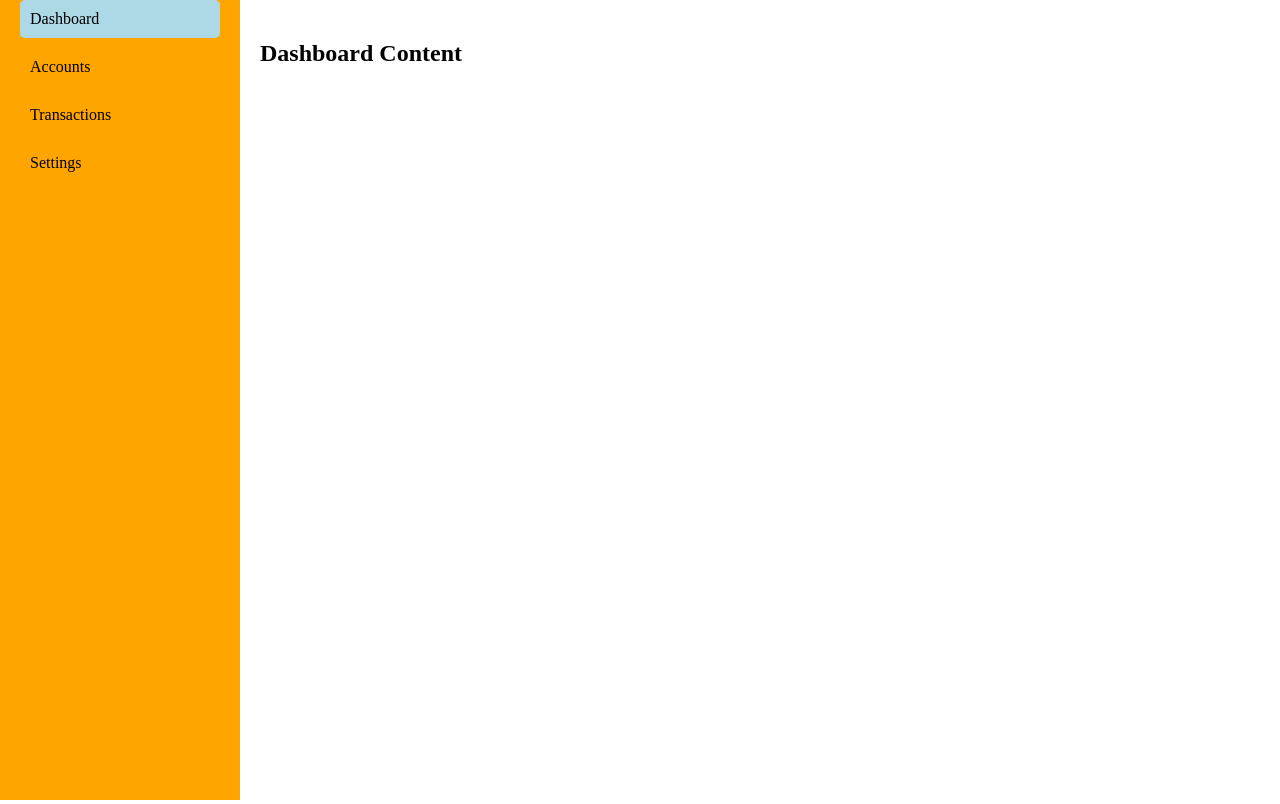
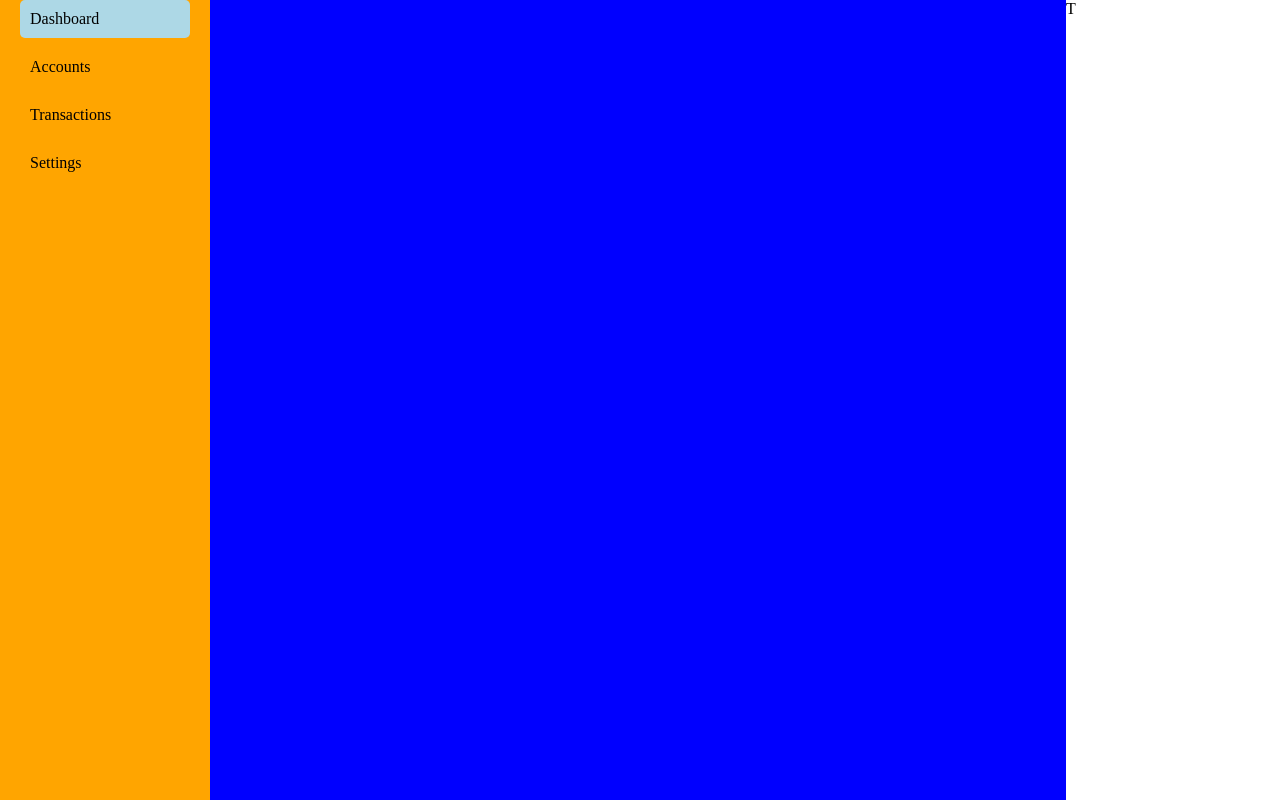
Before and after one commit to MattWong-ca/familyshare, a React (Vite) app in the folder apps/web/: page /home in a window 1280 px wide. Built offline with nearby package versions, Linux system fonts and the light colour scheme.

Commit message:
Fix main dashboard CSS styling

```diff
--- a/apps/web/src/components/Home/Home.module.css
+++ b/apps/web/src/components/Home/Home.module.css
@@ -1,6 +1,6 @@
 .mainContent {
     flex: 1;
-    padding: 20px;
+    /* padding: 20px; */
 }
 
 .dashboard {
--- a/apps/web/src/components/Home/Home.tsx
+++ b/apps/web/src/components/Home/Home.tsx
@@ -1,5 +1,6 @@
 import styles from './Home.module.css'
 import { Sidebar } from '../Sidebar/Sidebar';
+import { MainDashboard } from '../MainDashboard/MainDashboard';
 import { useState } from 'react';
 
 export const Home = () => {
@@ -10,7 +11,7 @@ export const Home = () => {
             <Sidebar setActiveTab={setActiveTab} activeTab={activeTab} />
             <div className={styles.mainContent}>
                 {/* Render content based on the activeTab */}
-                {activeTab === 'Dashboard' && <h2>Dashboard Content</h2>}
+                {activeTab === 'Dashboard' && <MainDashboard></MainDashboard>}
                 {activeTab === 'Accounts' && <h2>Accounts Content</h2>}
                 {activeTab === 'Transactions' && <h2>Transactions Content</h2>}
                 {activeTab === 'Settings' && <h2>Settings Content</h2>}
--- /dev/null
+++ b/apps/web/src/components/MainDashboard/MainDashboard.tsx
@@ -0,0 +1,17 @@
+import styles from './MainDashboard.module.css'
+import { Link } from 'react-router-dom';
+
+export const MainDashboard = () => {
+    return (
+        <div style={{ display: 'inline-flex', position: 'relative', width: '100%', height: '100vh'  }}>
+            <div style={{ backgroundColor: 'blue', width: '80%', overflow: 'auto' }}>
+                <div>
+
+                </div>
+            </div>
+            <div style={{ height: '100vh', flex: 1 }}>
+                T
+            </div>
+        </div>
+    )
+}
--- /dev/null
+++ b/apps/web/src/components/MainDashboard/index.tsx
@@ -0,0 +1 @@
+export * from './MainDashboard'
--- a/apps/web/src/components/Sidebar/Sidebar.module.css
+++ b/apps/web/src/components/Sidebar/Sidebar.module.css
@@ -1,5 +1,5 @@
 .sidebar {
-    width: 200px;
+    width: 170px;
     background-color: orange;
     padding: 0px 20px 0px 20px;
     height: 100vh;
```
Also changed, not shown: apps/web/src/components/MainDashboard/MainDashboard.module.css (added).
